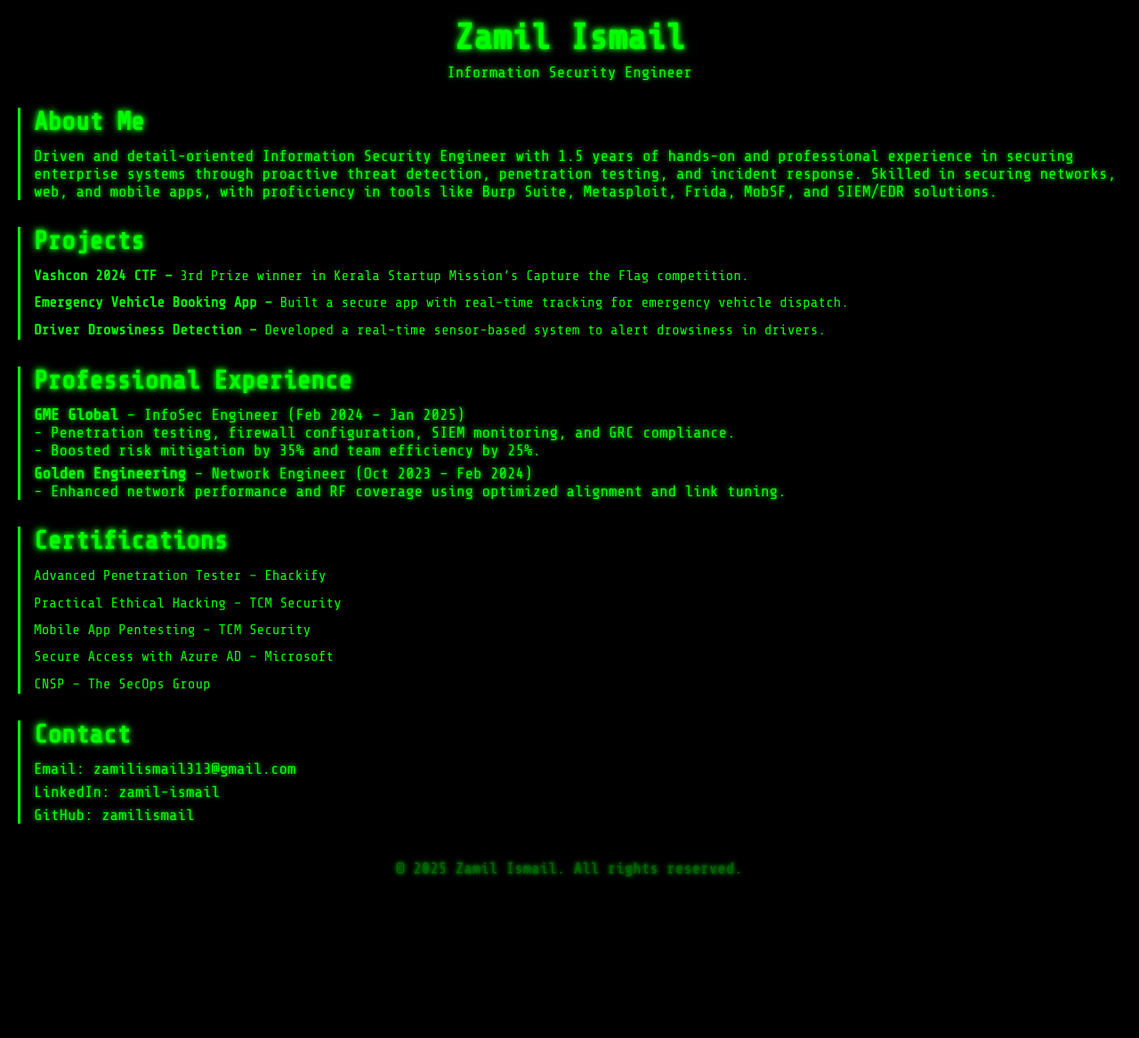
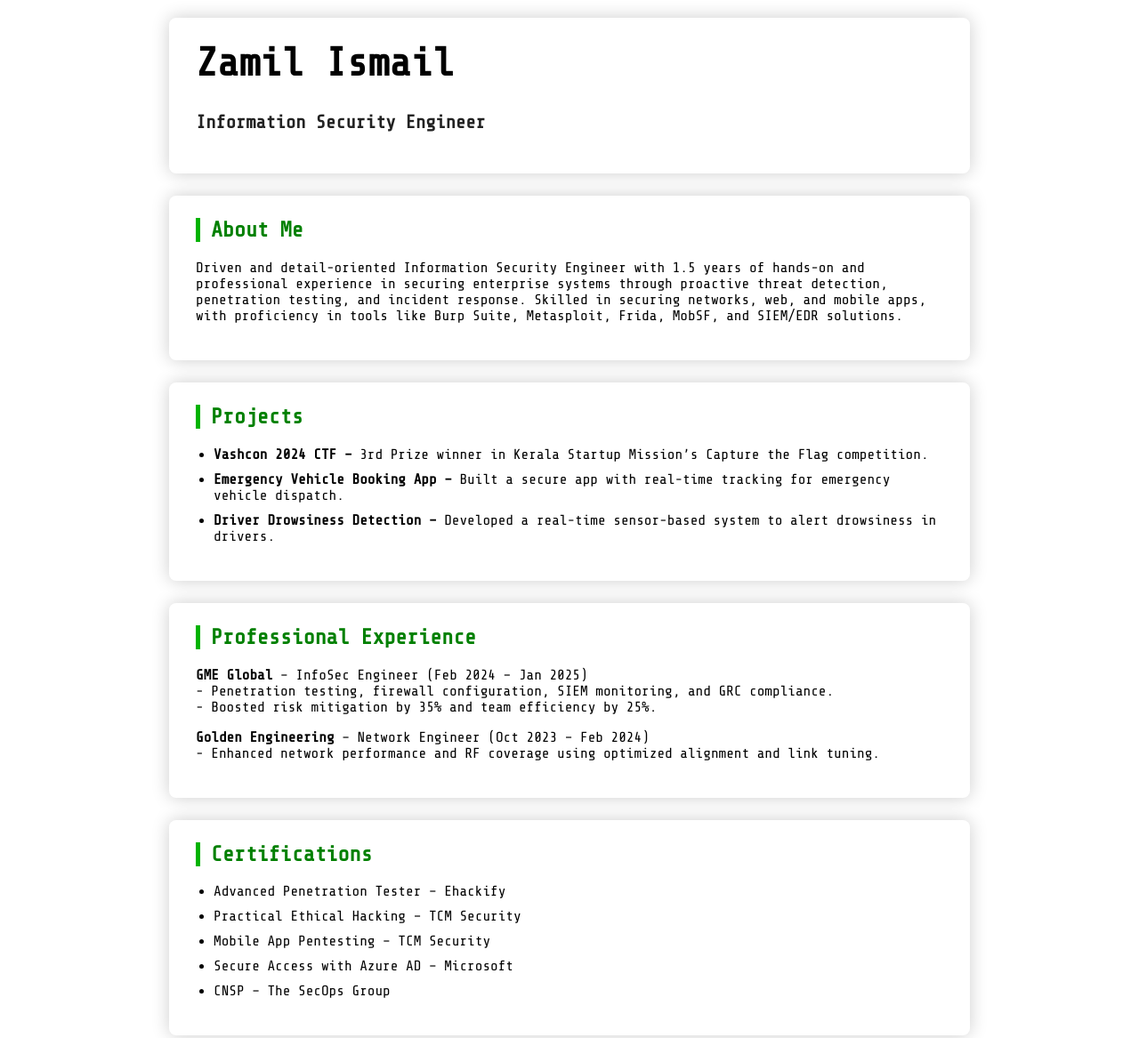
Before and after one commit to Zamil313/zamilismail.github.io, a plain HTML site: page index.html in a window 1280 px wide. Shown: the top 1167 px of the page at 89% size. Before the commit the page ends 1006 px from the top, so only its background shows below. Drawn offline with nearby package versions, Linux system fonts and the light colour scheme; a script that the page names is missing.

Commit message:
style.css

```diff
--- a/style.css
+++ b/style.css
@@ -1,103 +1,21 @@
+/* Import font */
 @import url('https://fonts.googleapis.com/css2?family=Share+Tech+Mono&display=swap');
 
+/* Reset and base */
 * {
-  margin: 0;
-  padding: 0;
   box-sizing: border-box;
 }
 
 body {
-  background: black;
-  color: #00ff00;
+  margin: 0;
   font-family: 'Share Tech Mono', monospace;
+  background: transparent; /* allow canvas to show */
+  color: #000;
+  padding: 20px;
   min-height: 100vh;
-  position: relative;
-  overflow-x: hidden;
-  padding: 20px;
 }
 
-header {
-  text-align: center;
-  margin-bottom: 30px;
-  position: relative;
-}
-
-.photo-placeholder {
-  width: 120px;
-  height: 120px;
-  border: 3px solid #00ff00;
-  border-radius: 50%;
-  margin: 0 auto 15px auto;
-  box-shadow:
-    0 0 10px #00ff00,
-    inset 0 0 15px #00ff00;
-  display: flex;
-  align-items: center;
-  justify-content: center;
-  font-size: 14px;
-  color: #003300;
-  background: #001100;
-  user-select: none;
-}
-
-h1 {
-  font-size: 2.5rem;
-  text-shadow:
-    0 0 5px #00ff00,
-    0 0 10px #00ff00;
-}
-
-p {
-  font-size: 1.1rem;
-  text-shadow: 0 0 5px #00ff00;
-  margin-top: 6px;
-}
-
-section {
-  margin-bottom: 30px;
-  border-left: 3px solid #00ff00;
-  padding-left: 15px;
-}
-
-h2 {
-  font-size: 1.8rem;
-  margin-bottom: 12px;
-  text-shadow:
-    0 0 5px #00ff00,
-    0 0 10px #00ff00;
-}
-
-ul {
-  list-style-type: none;
-  padding-left: 0;
-}
-
-ul li {
-  margin-bottom: 8px;
-  line-height: 1.4;
-}
-
-a {
-  color: #00ff00;
-  text-decoration: none;
-  transition: color 0.3s ease;
-}
-
-a:hover {
-  color: #33ff33;
-  text-shadow:
-    0 0 10px #33ff33,
-    0 0 20px #33ff33;
-}
-
-footer {
-  text-align: center;
-  margin-top: 40px;
-  font-size: 0.9rem;
-  color: #006600;
-  text-shadow: none;
-}
-
+/* Matrix canvas background */
 #matrix {
   position: fixed;
   top: 0;
@@ -105,36 +23,85 @@ footer {
   width: 100vw;
   height: 100vh;
   z-index: -1;
-  background: black;
   display: block;
 }
 
+/* White boxes for content */
+header, section, footer {
+  background: #fff;
+  color: #000;
+  border-radius: 8px;
+  padding: 25px 30px;
+  margin-bottom: 25px;
+  box-shadow: 0 0 20px rgba(0,0,0,0.2);
+  max-width: 900px;
+  margin-left: auto;
+  margin-right: auto;
+}
+
+/* Header styling */
+header h1 {
+  margin-top: 0;
+  font-size: 2.8em;
+  font-weight: 700;
+}
+
+header p {
+  margin-top: 5px;
+  font-size: 1.3em;
+  font-weight: 600;
+  color: #222;
+}
+
+/* Section headings */
+h2 {
+  border-left: 5px solid #00b300;
+  padding-left: 12px;
+  color: #008000;
+  font-weight: 700;
+  margin-top: 0;
+}
+
+/* Lists */
+ul {
+  padding-left: 20px;
+}
+
+ul li {
+  margin-bottom: 10px;
+}
+
+/* Links */
+a {
+  color: #006600;
+  text-decoration: none;
+}
+
+a:hover {
+  color: #00b300;
+  text-decoration: underline;
+}
+
+/* Footer */
+footer p {
+  text-align: center;
+  font-size: 0.9em;
+  color: #666;
+  margin: 0;
+}
+
+/* Responsive tweaks */
 @media (max-width: 600px) {
   body {
     padding: 15px;
   }
-  h1 {
-    font-size: 2rem;
+
+  header, section, footer {
+    padding: 20px;
+    margin-bottom: 20px;
   }
-  h2 {
-    font-size: 1.5rem;
-  }
-  .photo-placeholder {
-    width: 100px;
-    height: 100px;
+
+  header h1 {
+    font-size: 2em;
   }
 }
-
-/* Optional: Styles to add when you upload your photo */
-.profile-photo {
-  width: 120px;
-  height: 120px;
-  border-radius: 50%;
-  border: 3px solid #00ff00;
-  box-shadow:
-    0 0 10px #00ff00,
-    inset 0 0 15px #00ff00;
-  object-fit: cover;
-  margin: 0 auto 15px auto;
-  display: block;
-}
```
